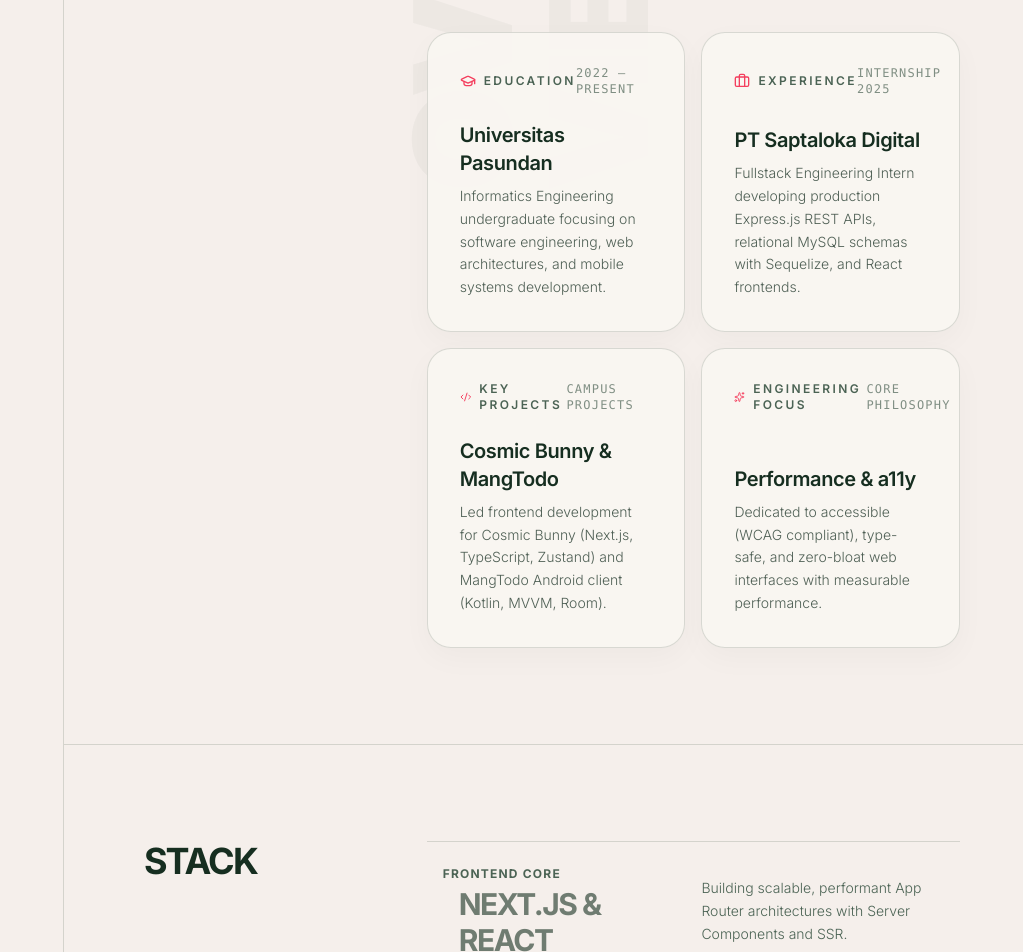
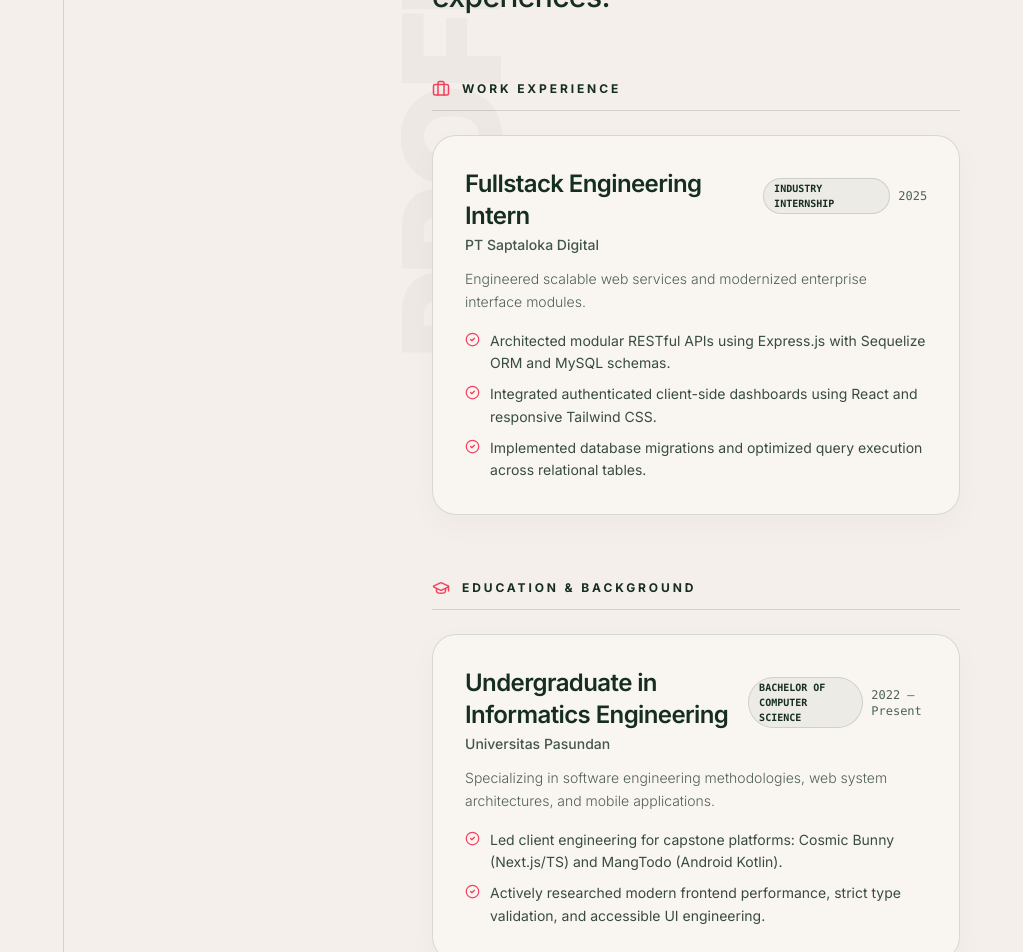
Before and after one commit to Riss27/farisdev, a Next.js app: page / in a window 1280 px wide. Shown: the part 1160-2112 px from the top of the page, without its empty margins (257-1280 px from the left). Built offline with nearby package versions, Linux system fonts and the light colour scheme.

Commit message:
refactor(about): transform highlights into formal career timeline

```diff
--- a/src/components/About.jsx
+++ b/src/components/About.jsx
@@ -1,82 +1,148 @@
-import { ArrowUpRight, GraduationCap, Briefcase, Code2, Sparkles } from "lucide-react";
+import { GraduationCap, Briefcase, Sparkles, CheckCircle2 } from "lucide-react";
 import FadeIn from "./FadeIn";
 
-const highlights = [
+const experiences = [
   {
-    category: "Education",
-    icon: GraduationCap,
-    title: "Universitas Pasundan",
+    role: "Fullstack Engineering Intern",
+    company: "PT Saptaloka Digital",
+    period: "2025",
+    type: "Industry Internship",
+    description: "Engineered scalable web services and modernized enterprise interface modules.",
+    highlights: [
+      "Architected modular RESTful APIs using Express.js with Sequelize ORM and MySQL schemas.",
+      "Integrated authenticated client-side dashboards using React and responsive Tailwind CSS.",
+      "Implemented database migrations and optimized query execution across relational tables.",
+    ],
+  },
+];
+
+const education = [
+  {
+    degree: "Undergraduate in Informatics Engineering",
+    institution: "Universitas Pasundan",
     period: "2022 — Present",
-    desc: "Informatics Engineering undergraduate focusing on software engineering, web architectures, and mobile systems development.",
-  },
-  {
-    category: "Experience",
-    icon: Briefcase,
-    title: "PT Saptaloka Digital",
-    period: "Internship 2025",
-    desc: "Fullstack Engineering Intern developing production Express.js REST APIs, relational MySQL schemas with Sequelize, and React frontends.",
-  },
-  {
-    category: "Key Projects",
-    icon: Code2,
-    title: "Cosmic Bunny & MangTodo",
-    period: "Campus Projects",
-    desc: "Led frontend development for Cosmic Bunny (Next.js, TypeScript, Zustand) and MangTodo Android client (Kotlin, MVVM, Room).",
-  },
-  {
-    category: "Engineering Focus",
-    icon: Sparkles,
-    title: "Performance & a11y",
-    period: "Core Philosophy",
-    desc: "Dedicated to accessible (WCAG compliant), type-safe, and zero-bloat web interfaces with measurable performance.",
+    type: "Bachelor of Computer Science",
+    description: "Specializing in software engineering methodologies, web system architectures, and mobile applications.",
+    highlights: [
+      "Led client engineering for capstone platforms: Cosmic Bunny (Next.js/TS) and MangTodo (Android Kotlin).",
+      "Actively researched modern frontend performance, strict type validation, and accessible UI engineering.",
+    ],
   },
 ];
 
 export default function About() {
   return (
     <section id="about" className="py-16 sm:py-20 lg:py-24 px-4 sm:px-8 md:px-12 lg:px-20 border-b border-forest/15 overflow-hidden transition-colors duration-500">
-      <div className="grid lg:grid-cols-12 gap-8 lg:gap-8">
+      <div className="grid lg:grid-cols-12 gap-8 lg:gap-12">
         <div className="lg:col-span-4 relative">
           <FadeIn direction="right">
-            <h2 className="text-3xl md:text-4xl font-semibold tracking-[-0.03em] uppercase lg:sticky lg:top-12 z-10 text-forest mb-2 lg:mb-0">About</h2>
+            <h2 className="text-3xl md:text-4xl font-semibold tracking-[-0.03em] uppercase lg:sticky lg:top-12 z-10 text-forest mb-2 lg:mb-0">
+              Career & Bio
+            </h2>
           </FadeIn>
           <div className="hidden lg:block absolute top-0 right-0 opacity-[0.03] select-none pointer-events-none transform -rotate-90 origin-top-right mt-16 md:mt-24 leading-none whitespace-nowrap text-forest">
-            <span className="text-[4.5rem] sm:text-[6rem] lg:text-[8.5rem] font-black tracking-[-0.04em]">OVER</span>
-            <br />
-            <span className="text-[4.5rem] sm:text-[6rem] lg:text-[8.5rem] font-black tracking-[-0.04em]">VIEW</span>
+            <span className="text-[4.5rem] sm:text-[6rem] lg:text-[8.5rem] font-black tracking-[-0.04em]">PROFILE</span>
           </div>
         </div>
 
         <div className="lg:col-span-8">
           <FadeIn delay={0.2}>
-            <div className="text-lg sm:text-2xl md:text-3xl leading-relaxed sm:leading-10 font-medium text-forest max-w-3xl mb-8 sm:mb-14 tracking-[-0.02em]">
-              I’m <span className="font-semibold">Muhammad Faris Fathur Rohman</span>, a web developer crafting digital products with precision and purpose. Based in Bandung, Indonesia, I bridge thoughtful UI design with robust, scalable engineering.
+            <div className="text-lg sm:text-2xl md:text-3xl leading-relaxed sm:leading-10 font-medium text-forest max-w-3xl mb-12 sm:mb-16 tracking-[-0.02em]">
+              I’m <span className="font-semibold text-forest">Muhammad Faris Fathur Rohman</span>, a web developer based in Bandung, Indonesia. I design and build production-grade web applications focusing on performance, clean architecture, and intuitive user experiences.
             </div>
           </FadeIn>
 
-          <div className="grid sm:grid-cols-2 gap-4">
-            {highlights.map((item, idx) => {
-              const Icon = item.icon;
-              return (
-                <FadeIn key={idx} delay={0.2 + idx * 0.1} className="h-full">
-                  <div className="h-full group rounded-[24px] border border-forest/15 bg-cream-surface/90 p-6 sm:p-8 flex flex-col justify-between hover:bg-cream-card hover:border-forest/30 hover:-translate-y-1 hover:shadow-[0_16px_40px_rgba(22,46,32,0.08)] transition-all duration-300 overflow-hidden relative shadow-[0_10px_30px_rgba(22,46,32,0.03)]">
-                    <div className="flex items-center justify-between mb-6">
-                      <div className="flex items-center gap-2 text-xs uppercase tracking-[0.2em] text-forest-muted font-semibold">
-                        <Icon size={16} className="text-pink" aria-hidden="true" />
-                        <span>{item.category}</span>
+          {/* Work Experience */}
+          <div className="mb-12 sm:mb-16">
+            <FadeIn delay={0.25}>
+              <div className="flex items-center gap-3 mb-6 pb-3 border-b border-forest/15">
+                <Briefcase size={18} className="text-pink" aria-hidden="true" />
+                <h3 className="text-xs uppercase tracking-[0.24em] font-bold text-forest">Work Experience</h3>
+              </div>
+            </FadeIn>
+
+            <div className="space-y-6">
+              {experiences.map((exp, idx) => (
+                <FadeIn key={idx} delay={0.3 + idx * 0.1}>
+                  <div className="rounded-[24px] border border-forest/15 bg-cream-surface/90 p-6 sm:p-8 shadow-[0_10px_30px_rgba(22,46,32,0.03)] hover:border-forest/30 transition-all duration-300">
+                    <div className="flex flex-col sm:flex-row sm:items-baseline justify-between gap-2 mb-3">
+                      <div>
+                        <h4 className="text-xl sm:text-2xl font-semibold text-forest tracking-tight">{exp.role}</h4>
+                        <span className="text-sm font-medium text-forest/80">{exp.company}</span>
                       </div>
-                      <span className="text-xs uppercase tracking-widest text-forest-muted/70 font-mono">{item.period}</span>
+                      <div className="flex items-center gap-2">
+                        <span className="text-[10px] uppercase font-mono px-2.5 py-0.5 rounded-full bg-forest/[0.05] border border-forest/15 text-forest font-semibold">{exp.type}</span>
+                        <span className="text-xs font-mono text-forest-muted">{exp.period}</span>
+                      </div>
                     </div>
-
-                    <div className="relative z-10">
-                      <h3 className="text-lg sm:text-xl font-semibold tracking-[-0.02em] mb-2 text-forest">{item.title}</h3>
-                      <p className="text-forest/75 leading-relaxed font-light text-sm group-hover:text-forest transition-colors duration-300">{item.desc}</p>
-                    </div>
+                    <p className="text-forest/75 text-sm font-light leading-relaxed mb-4">{exp.description}</p>
+                    <ul className="space-y-2">
+                      {exp.highlights.map((item, hIdx) => (
+                        <li key={hIdx} className="flex items-start gap-2.5 text-xs sm:text-sm text-forest/85 leading-relaxed font-normal">
+                          <CheckCircle2 size={15} className="text-pink shrink-0 mt-0.5" aria-hidden="true" />
+                          <span>{item}</span>
+                        </li>
+                      ))}
+                    </ul>
                   </div>
                 </FadeIn>
-              );
-            })}
+              ))}
+            </div>
           </div>
+
+          {/* Education & Leadership */}
+          <div className="mb-12 sm:mb-16">
+            <FadeIn delay={0.35}>
+              <div className="flex items-center gap-3 mb-6 pb-3 border-b border-forest/15">
+                <GraduationCap size={18} className="text-pink" aria-hidden="true" />
+                <h3 className="text-xs uppercase tracking-[0.24em] font-bold text-forest">Education & Background</h3>
+              </div>
+            </FadeIn>
+
+            <div className="space-y-6">
+              {education.map((edu, idx) => (
+                <FadeIn key={idx} delay={0.4 + idx * 0.1}>
+                  <div className="rounded-[24px] border border-forest/15 bg-cream-surface/90 p-6 sm:p-8 shadow-[0_10px_30px_rgba(22,46,32,0.03)] hover:border-forest/30 transition-all duration-300">
+                    <div className="flex flex-col sm:flex-row sm:items-baseline justify-between gap-2 mb-3">
+                      <div>
+                        <h4 className="text-xl sm:text-2xl font-semibold text-forest tracking-tight">{edu.degree}</h4>
+                        <span className="text-sm font-medium text-forest/80">{edu.institution}</span>
+                      </div>
+                      <div className="flex items-center gap-2">
+                        <span className="text-[10px] uppercase font-mono px-2.5 py-0.5 rounded-full bg-forest/[0.05] border border-forest/15 text-forest font-semibold">{edu.type}</span>
+                        <span className="text-xs font-mono text-forest-muted">{edu.period}</span>
+                      </div>
+                    </div>
+                    <p className="text-forest/75 text-sm font-light leading-relaxed mb-4">{edu.description}</p>
+                    <ul className="space-y-2">
+                      {edu.highlights.map((item, hIdx) => (
+                        <li key={hIdx} className="flex items-start gap-2.5 text-xs sm:text-sm text-forest/85 leading-relaxed font-normal">
+                          <CheckCircle2 size={15} className="text-pink shrink-0 mt-0.5" aria-hidden="true" />
+                          <span>{item}</span>
+                        </li>
+                      ))}
+                    </ul>
+                  </div>
+                </FadeIn>
+              ))}
+            </div>
+          </div>
+
+          {/* Engineering Value Proposition */}
+          <FadeIn delay={0.45}>
+            <div className="rounded-[24px] border border-forest/15 bg-forest/[0.03] p-6 sm:p-8 flex flex-col sm:flex-row items-start sm:items-center justify-between gap-4">
+              <div className="flex items-center gap-3">
+                <div className="p-2.5 rounded-full bg-forest text-cream shrink-0">
+                  <Sparkles size={16} className="text-pink" aria-hidden="true" />
+                </div>
+                <div>
+                  <h4 className="text-sm font-bold uppercase tracking-wider text-forest">Core Engineering Tenet</h4>
+                  <p className="text-xs text-forest-muted mt-0.5">Reliable architectural foundations, strict type contracts, and zero-bloat client bundles.</p>
+                </div>
+              </div>
+              <span className="text-[11px] font-mono uppercase tracking-widest text-forest/70 font-semibold shrink-0">Static & Performant</span>
+            </div>
+          </FadeIn>
         </div>
       </div>
     </section>
```
